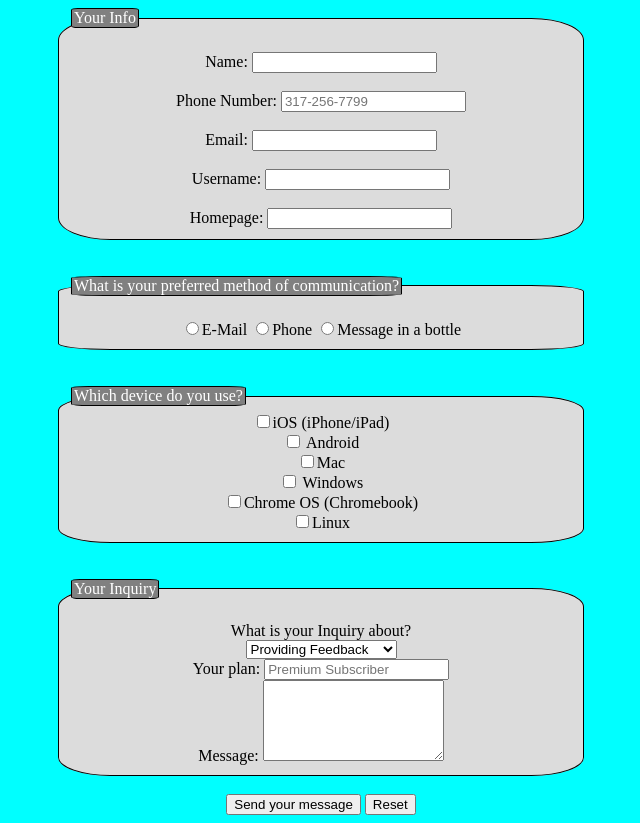
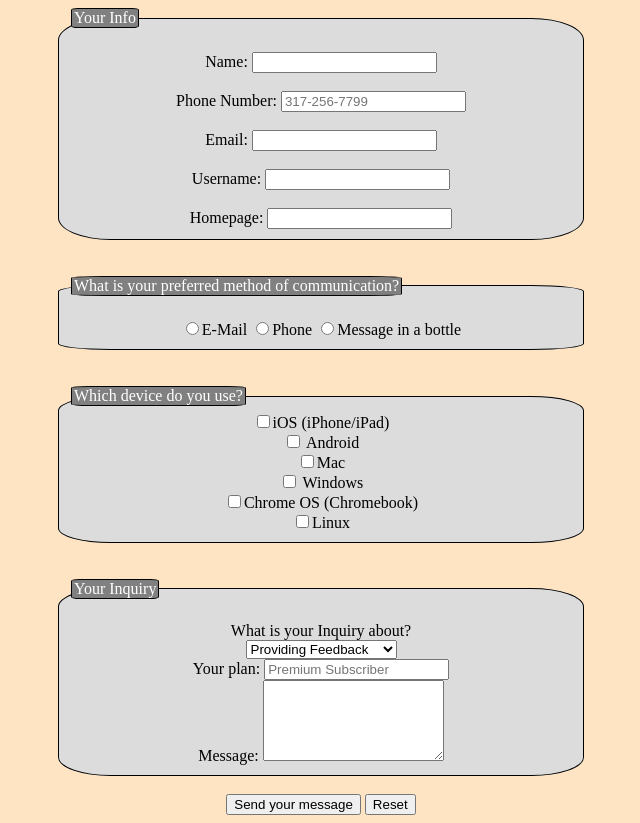
Before and after one commit to mpmckenz/extendForm, a website: page public/index.html in a window 1280 px wide. Shown: the whole page, without its empty margins (319-959 px from the left). Drawn offline with Linux system fonts and the light colour scheme.

Commit message:
fixed color

```diff
--- a/public/style.css
+++ b/public/style.css
@@ -1,6 +1,6 @@
 body {
     text-align: center;
-    background-color: aqua;
+    background-color: bisque;
 }
 
 fieldset {
```
